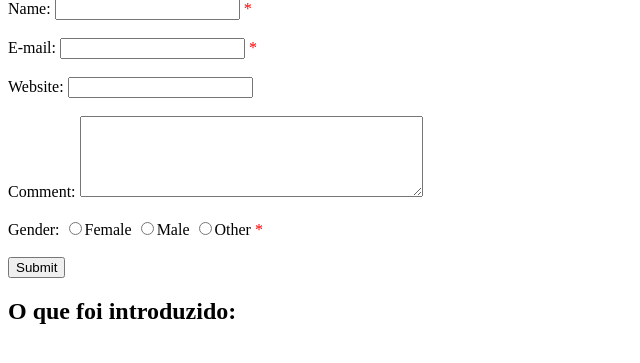
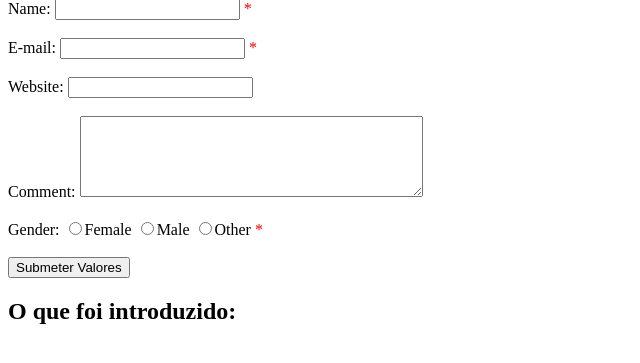
Before and after one commit to dpnpinto/phpexamples, a PHP site: page /exemplo_autov.php in a window 1280 px wide. Shown: the part 102-465 px from the top of the page, without its empty margins (0-640 px from the left). Run offline with PHP 8.4, Linux system fonts and the light colour scheme.

Commit message:
Update exemplo_autov.php

```diff
--- a/exemplo_autov.php
+++ b/exemplo_autov.php
@@ -73,7 +73,7 @@
   <input type="radio" name="gender" value="Outro">Other
   <span class="error">* <?php echo $genderErr;?></span>
   <br><br>
-  <input type="submit" name="Submeter informação" value="Submit">
+  <input type="submit" name="Submit" value="Submeter Valores">
 </form>
 
 <?php
```
